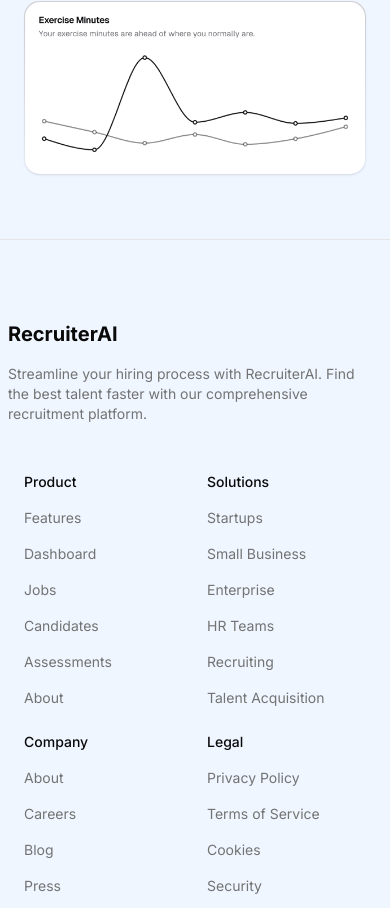
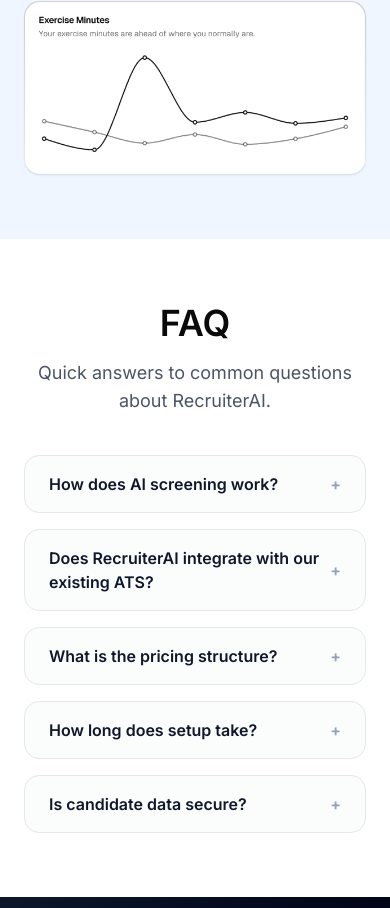
Before and after one commit to chazpawar/RecruiterAI, a Next.js app: page / in a window 390 px wide. Shown: the part 4474-5382 px from the top of the page. Built offline with nearby package versions, Linux system fonts and the light colour scheme.

Commit message:
Add FAQ and final CTA sections

```diff
--- a/app/page.tsx
+++ b/app/page.tsx
@@ -5,6 +5,8 @@
 import AutomationFlows from '@/components/landing/AutomationFlows';
 import HireFromAnywhere from '@/components/landing/HireFromAnywhere';
 import About from '@/components/landing/About';
+import FAQSection from '@/components/landing/FAQSection';
+import FinalCTA from '@/components/landing/FinalCTA';
 import Footer from '@/components/layout/Footer';
 
 export default function LandingPage() {
@@ -15,6 +17,8 @@
       <AutomationFlows />
       <HireFromAnywhere />
       <About />
+      <FAQSection />
+      <FinalCTA />
       <Footer />
     </div>
   );
--- a/components/landing/AutomationFlows.tsx
+++ b/components/landing/AutomationFlows.tsx
@@ -106,7 +106,7 @@
   const nodeTypesMemo = useMemo(() => nodeTypes, []);
 
   return (
-    <section id="automation-flows" className="py-16 md:py-24 bg-gradient-to-b from-white via-sky-50/70 to-white">
+    <section id="how-it-works" className="py-16 md:py-24 bg-gradient-to-b from-white via-sky-50/70 to-white">
       <div className="mx-auto max-w-6xl px-6">
         <div className="text-center">
           <h2 className="text-balance text-4xl font-semibold lg:text-5xl">
--- /dev/null
+++ b/components/landing/FAQSection.tsx
@@ -0,0 +1,61 @@
+'use client';
+
+const faqs = [
+  {
+    question: 'How does AI screening work?',
+    answer:
+      'RecruiterAI scans resumes and application data, scores candidates against your role criteria, and highlights the top matches automatically.',
+  },
+  {
+    question: 'Does RecruiterAI integrate with our existing ATS?',
+    answer:
+      'Yes. RecruiterAI syncs with common ATS tools to keep your pipeline, notes, and hiring stages aligned.',
+  },
+  {
+    question: 'What is the pricing structure?',
+    answer:
+      'Plans are flexible based on team size and hiring volume. You can start with a free trial and upgrade as you grow.',
+  },
+  {
+    question: 'How long does setup take?',
+    answer:
+      'Most teams are live in under an hour. Create a role, customize your workflow, and start reviewing candidates right away.',
+  },
+  {
+    question: 'Is candidate data secure?',
+    answer:
+      'Yes. Data is encrypted in transit and at rest, and access is controlled with role-based permissions.',
+  },
+];
+
+export default function FAQSection() {
+  return (
+    <section id="faq" className="py-16 md:py-24 bg-white">
+      <div className="mx-auto max-w-5xl px-6">
+        <div className="text-center">
+          <h2 className="text-balance text-4xl font-semibold lg:text-5xl">FAQ</h2>
+          <p className="mt-4 text-lg text-gray-600">
+            Quick answers to common questions about RecruiterAI.
+          </p>
+        </div>
+
+        <div className="mt-10 grid gap-4">
+          {faqs.map((faq) => (
+            <details
+              key={faq.question}
+              className="group rounded-2xl border border-gray-200 bg-gray-50/60 px-6 py-4"
+            >
+              <summary className="flex cursor-pointer list-none items-center justify-between text-base font-semibold text-slate-900">
+                <span>{faq.question}</span>
+                <span className="text-slate-400 transition-transform duration-200 group-open:rotate-45">
+                  +
+                </span>
+              </summary>
+              <p className="mt-3 text-sm text-gray-600 leading-relaxed">{faq.answer}</p>
+            </details>
+          ))}
+        </div>
+      </div>
+    </section>
+  );
+}
--- /dev/null
+++ b/components/landing/FinalCTA.tsx
@@ -0,0 +1,32 @@
+'use client';
+
+import Link from 'next/link';
+import { Button } from '@/components/ui/button';
+
+export default function FinalCTA() {
+  return (
+    <section id="final-cta" className="py-16 md:py-24 bg-gradient-to-br from-slate-900 via-slate-950 to-black">
+      <div className="mx-auto max-w-5xl px-6 text-center text-white">
+        <h2 className="text-balance text-4xl font-semibold lg:text-5xl">
+          Ready to Hire Better, Faster?
+        </h2>
+        <p className="mt-4 text-lg text-slate-200">
+          Join 500+ companies hiring smarter with AI
+        </p>
+        <div className="mt-8 flex flex-col items-center justify-center gap-3 sm:flex-row">
+          <Button asChild size="lg" className="rounded-xl px-6 text-base bg-white text-slate-900 hover:bg-slate-100">
+            <Link href="/dashboard">Start Free Trial</Link>
+          </Button>
+          <Button
+            asChild
+            size="lg"
+            variant="outline"
+            className="rounded-xl px-6 text-base border-white text-white hover:bg-white/10"
+          >
+            <Link href="#how-it-works">Schedule Demo</Link>
+          </Button>
+        </div>
+      </div>
+    </section>
+  );
+}
```
